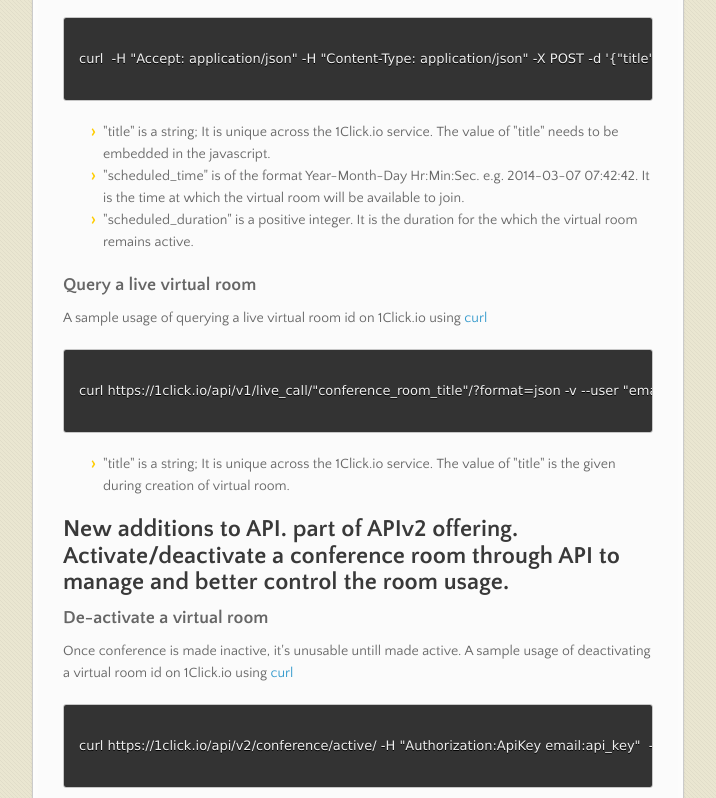
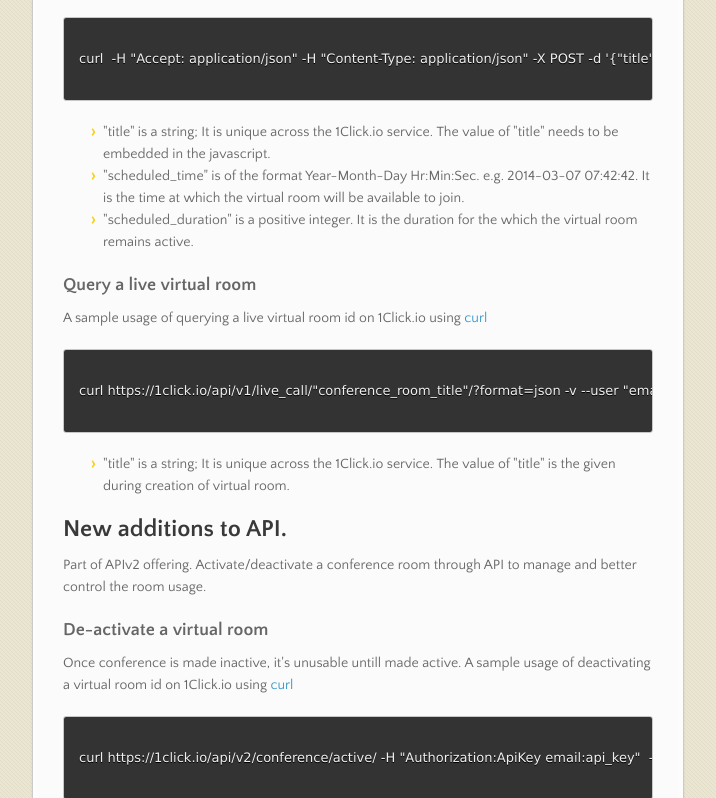
Before and after one commit to 1clickapi/1clickapi.github.io, a plain HTML site: page index.html in a window 1280 px wide. Shown: the part 1825-2623 px from the top of the page, without its empty margins (283-999 px from the left). Drawn offline with nearby package versions, Linux system fonts and the light colour scheme.

Commit message:
add activate/deactive

```diff
--- a/index.html
+++ b/index.html
@@ -148,7 +148,8 @@ curl https://1click.io/api/v1/live_call/"conference_room_title"/?format=json -v
     <li> "title" is a string; It is unique across the 1Click.io service. The value of "title" is the given during creation of virtual room. </li>
 </ul>
 
-<h2> New additions to API. part of APIv2 offering. Activate/deactivate a conference room through API to manage and better control the room usage. </h2>
+<h2> New additions to API. </h2>
+<p>  Part of APIv2 offering. Activate/deactivate a conference room through API to manage and better control the room usage. </p>
 
 <h3> <a name="inactive-conference" class="anchor" href="#inactive-conference"><span class="octicon octicon-link"></span></a>De-activate a virtual room</h3>
 
```
